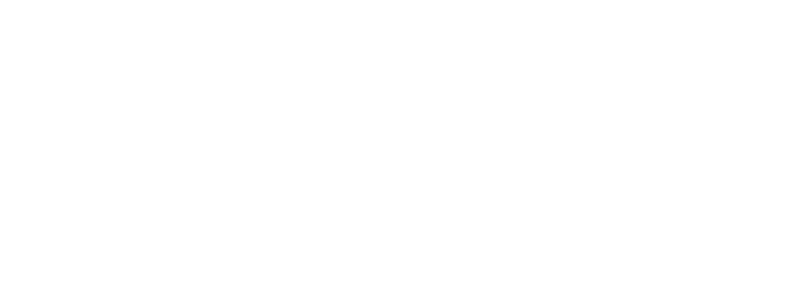
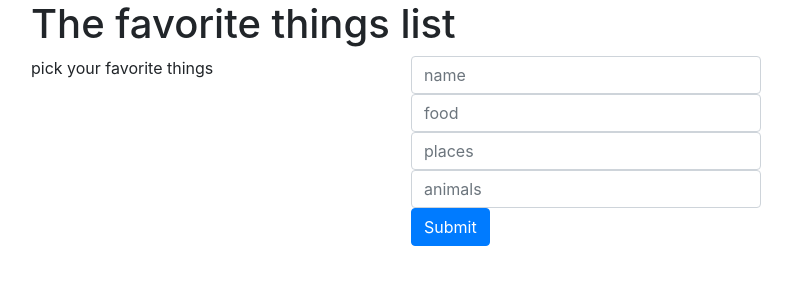
Before and after one commit to bpalowski/Favorite_Things_Webpage, a plain HTML site: page index.html in a window 1280 px wide. Shown: the whole page, without its empty margins (54-846 px from the left). Drawn offline with Linux system fonts and the light colour scheme.

Commit message:
Filled out basic form input

```diff
--- a/index.html
+++ b/index.html
@@ -10,7 +10,29 @@
   </head>
   <body>
     <div class="container">
-
+      <div class="row">
+        <div class="col-xs-12 col-s-12 col-md-12 col-lg-12">
+          <h1>The favorite things list</h1>
+        </div>
+      </div> <!-- heading -->
+      <div class="row" id='form'> <!-- forms -->
+        <div class="col-md-4">
+          <!-- stuff -->
+          <p>pick your favorite things</p>
+        </div>
+        <div class="col-md-4">
+          <form id="favoriteForm">
+            <input id="nameInput" type="text" class="form-control" placeholder="name" />
+            <input type="text" class="form-control" placeholder="food" />
+            <input type="text" class="form-control" placeholder="places" />
+            <input type="text" class="form-control" placeholder="animals" />
+            <button class="btn btn-primary" type="submit">Submit</button>
+          </form>
+        </div>
+        <div class="col-md-4">
+          <!-- stuff -->
+        </div>
+      </div>
     </div>
   </body>
 </html>
```
